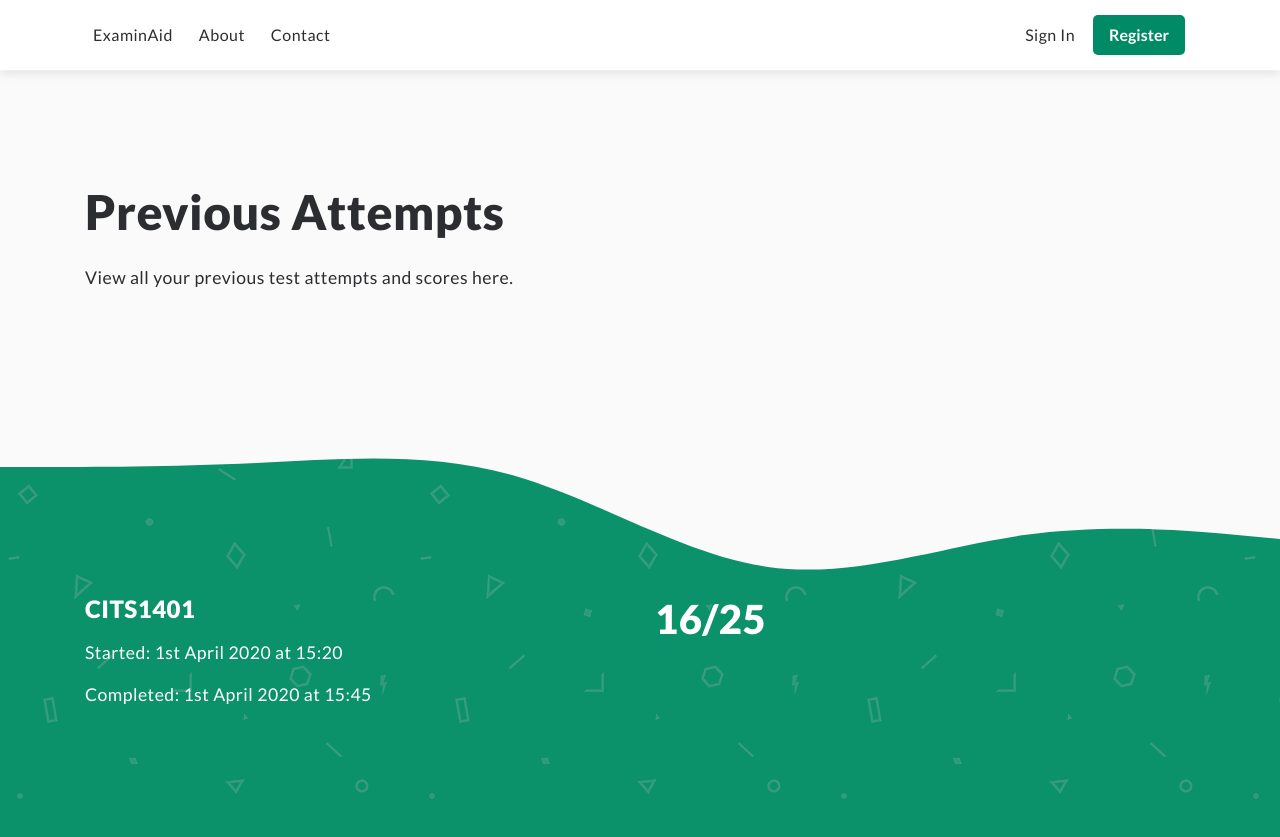
After one commit to brucehow/examinaid, a Flask app: page /attempts in a window 1280 px wide. The commit adds this page. Run offline with Flask 2, Linux system fonts and the light colour scheme; some libraries are stand-ins or nearby versions.

Commit message:
Add previous attempts html page

```diff
--- a/app/routes.py
+++ b/app/routes.py
@@ -27,6 +27,10 @@ def contact():
 @login_required
 def userprofile():
     return render_template("userprofile.html", title="My Profile")
+
+@app.route("/attempts")
+def attempts():
+    return render_template("attempts.html", title="Previous Attempts")
 
 @app.route("/quiz")
 def quiz():
--- a/app/static/css/userprofile.css
+++ b/app/static/css/userprofile.css
@@ -40,7 +40,7 @@ section.dashboard {
   justify-content: space-between;
 }
 
-/*Previous Test Windows*/
+/* Previous Test Windows*/
 .window {
   margin-top: 1%;
   padding: 10px;
@@ -55,7 +55,7 @@ section.dashboard {
   justify-content: flex-end;
 }
 
-/*Start Test Buttons */
+/* Start Test Buttons */
 .test-links{
   text-decoration: none;
 }
--- /dev/null
+++ b/app/templates/attempts.html
@@ -0,0 +1,36 @@
+{% extends "index.html" %}
+
+{% block content %}
+<section class="grey">
+  <div class="container">
+    <div class="user-msg">
+      <h1>Previous Attempts</h1>
+      <p>View all your previous test attempts and scores here.</p>
+    </div>
+  </div>
+</section>
+<section class="green">
+  <!-- Wave separator -->
+  <svg class="wave-top" xmlns="http://www.w3.org/2000/svg" viewBox="0 0 1440 320" preserveAspectRatio="none">
+    <path fill="#fafafa" fill-opacity="1" d="M0,64L48,64C96,64,192,64,288,58.7C384,53,480,43,576,74.7C672,107,768,181,864,197.3C960,213,1056,171,1152,154.7C1248,139,1344,149,1392,154.7L1440,160L1440,0L1392,0C1344,0,1248,0,1152,0C1056,0,960,0,864,0C768,0,672,0,576,0C480,0,384,0,288,0C192,0,96,0,48,0L0,0Z"></path>
+  </svg>
+
+  <!-- Load previous tests here -->
+  <!-- Template -->
+  <div class="container">
+    <div class="test-attempt">
+      <div class="row">
+        <div class="col-sm-6">
+          <h3>CITS1401</h3>
+          <p>Started: 1st April 2020 at 15:20</p>
+          <p>Completed: 1st April 2020 at 15:45</p>
+        </div>
+        <div class="col-sm-6">
+          <h2>16/25</h2>
+        </div>
+      </div>
+    </div>
+  </div>
+</section>
+
+{% endblock %}
--- a/app/templates/userprofile.html
+++ b/app/templates/userprofile.html
@@ -1,7 +1,6 @@
 {% extends "index.html" %}
 
 {% block content %}
-
 <section class="green">
   <div class="container">
     <div class="user-msg">
@@ -59,7 +58,7 @@
         <img class="thumbnail" src="../static/resources/prevtest.svg" alt="">
         <h3>Previous attempts</h3>
         <p>Lorem ipsum dolor, sit amet consectetur.</p>
-        <button class="plain-btn lg green" onclick="window.location.href='/newtest'">Preview</button>
+        <button class="plain-btn lg green" onclick="window.location.href='/attempts'">Preview</button>
       </div>
       <div class="col-md-4 dashboard-item">
         <img class="thumbnail" src="../static/resources/overview.svg" alt="">
```
